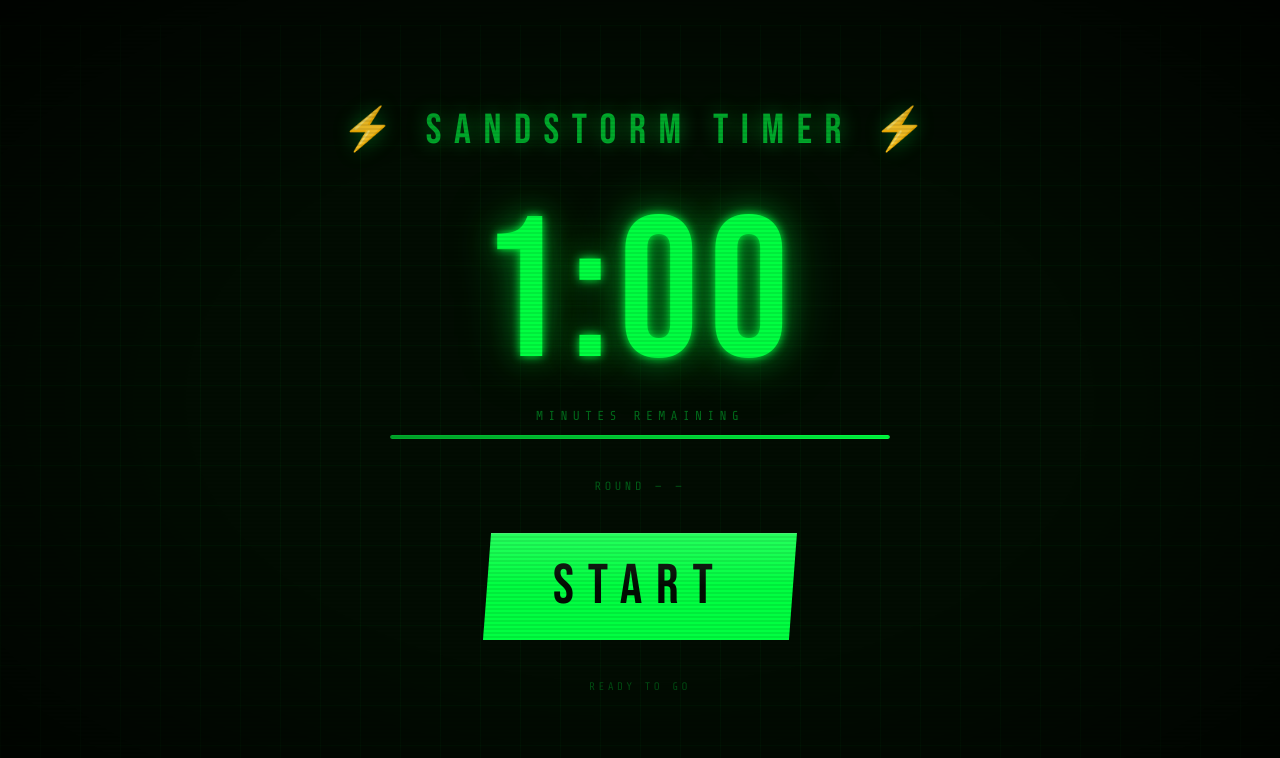
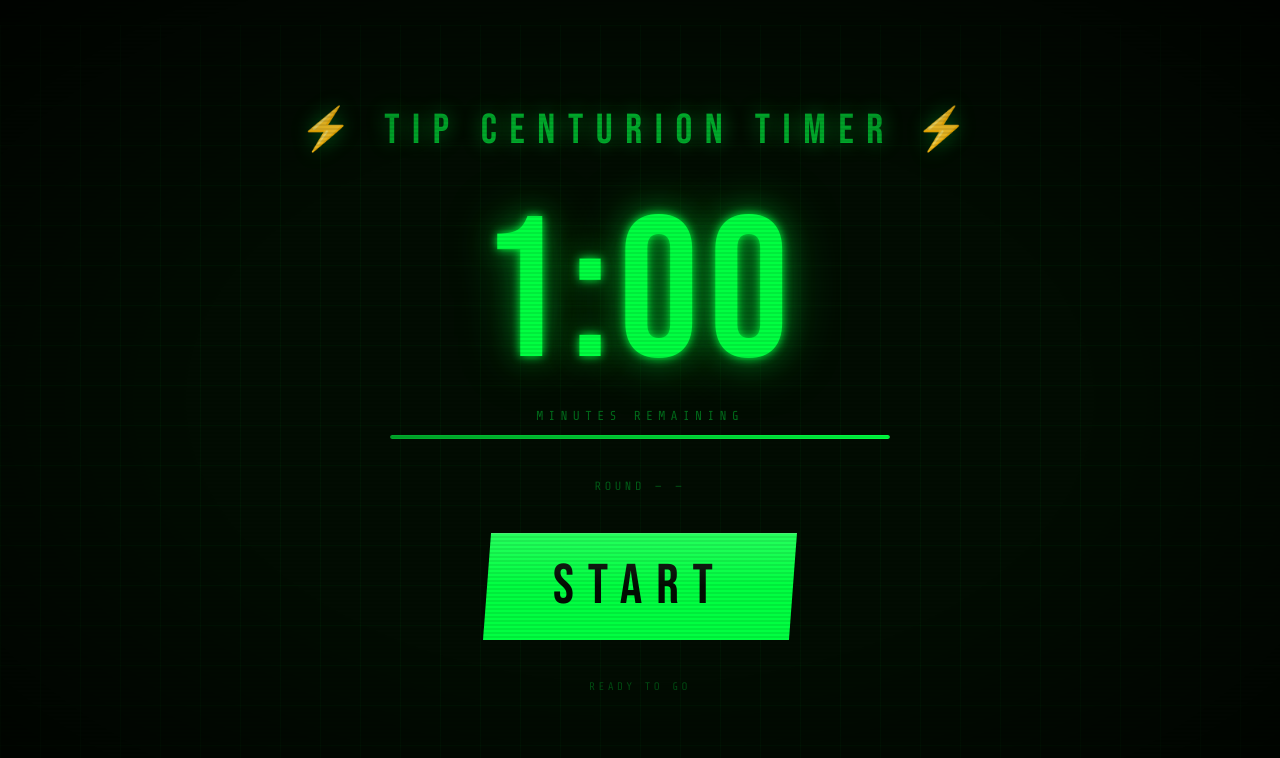
Before and after one commit to njcorri/sandstorm-timer, a website: page index.html in a window 1280 px wide. Shown: the top 758 px of the page. Drawn offline with nearby package versions, Linux system fonts and the light colour scheme.

Commit message:
Add files via upload

```diff
--- a/index.html
+++ b/index.html
@@ -3,7 +3,7 @@
 <head>
   <meta charset="UTF-8" />
   <meta name="viewport" content="width=device-width, initial-scale=1.0" />
-  <title>TIP CENTURION TIMER</title>
+  <title>TIP CENTURION</title>
   <link rel="preconnect" href="https://fonts.googleapis.com">
   <link href="https://fonts.googleapis.com/css2?family=Bebas+Neue&family=Share+Tech+Mono&display=swap" rel="stylesheet">
   <style>
@@ -273,7 +273,7 @@
   <div class="horn-flash" id="hornFlash"></div>
 
   <div class="container">
-    <div class="title">⚡ Sandstorm Timer ⚡</div>
+    <div class="title">⚡ Tip Centurion Timer ⚡</div>
 
     <div class="timer-wrap">
       <div class="timer" id="timerDisplay">1:00</div>
```
